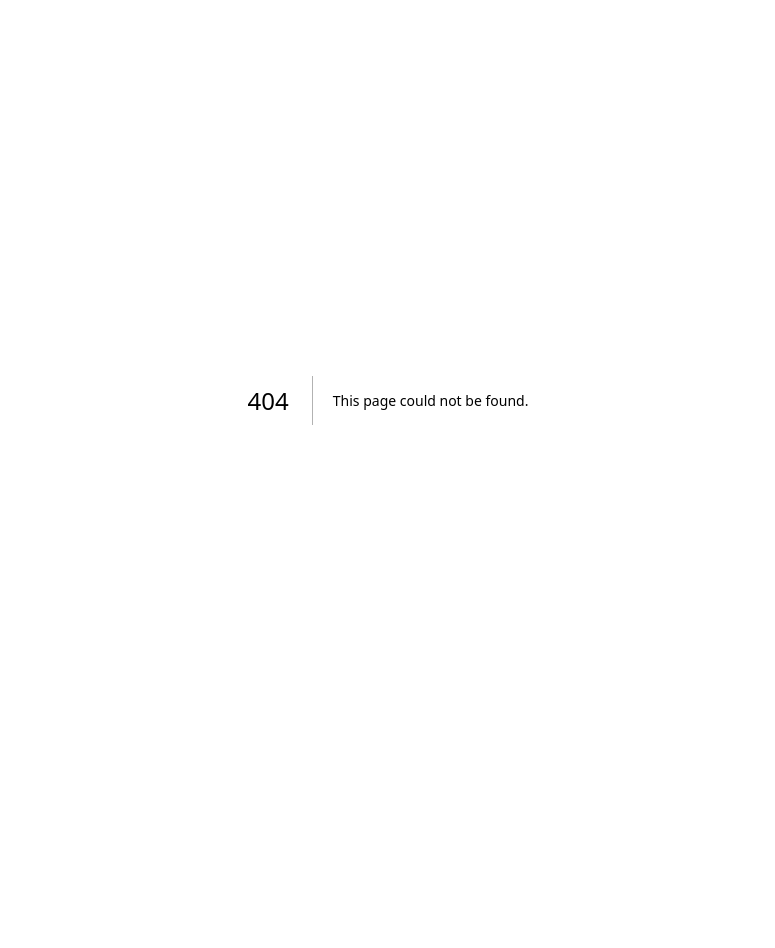
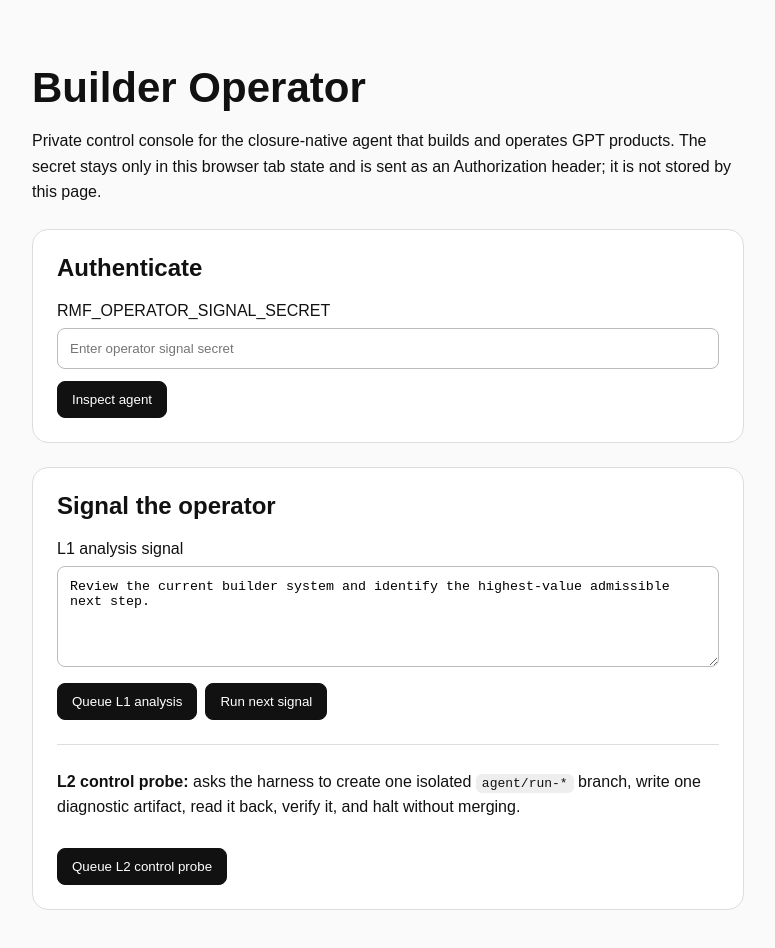
Before and after one commit to scarryhott/ratemyface, a Next.js app: page /operator in a window 1280 px wide. Before the commit this address had no page. Shown: the top 948 px of the page, without its empty margins (252-1027 px from the left). Before the commit the page ends 800 px from the top, so only its background shows below. Built offline with nearby package versions, Linux system fonts and the light colour scheme.

Commit message:
Add private operator console

```diff
--- /dev/null
+++ b/app/operator/page.tsx
@@ -0,0 +1,232 @@
+"use client";
+
+import { useMemo, useState } from "react";
+
+type JsonValue = any;
+
+export default function OperatorPage() {
+  const [secret, setSecret] = useState("");
+  const [message, setMessage] = useState("Review the current builder system and identify the highest-value admissible next step.");
+  const [capabilities, setCapabilities] = useState<JsonValue>(null);
+  const [status, setStatus] = useState<JsonValue>(null);
+  const [lastResult, setLastResult] = useState<JsonValue>(null);
+  const [loading, setLoading] = useState(false);
+  const [error, setError] = useState("");
+
+  const pendingApprovals = useMemo(() => {
+    return Array.isArray(status?.approvals) ? status.approvals : [];
+  }, [status]);
+
+  async function request(path: string, init: RequestInit = {}) {
+    if (!secret) throw new Error("Enter RMF_OPERATOR_SIGNAL_SECRET first.");
+    const headers = new Headers(init.headers || {});
+    headers.set("Authorization", `Bearer ${secret}`);
+    if (init.body && !headers.has("Content-Type")) headers.set("Content-Type", "application/json");
+    const response = await fetch(path, { ...init, headers, cache: "no-store" });
+    const data = await response.json().catch(() => ({ ok: false, error: `HTTP_${response.status}` }));
+    if (!response.ok) throw new Error(String(data?.error || `HTTP_${response.status}`));
+    return data;
+  }
+
+  async function act(fn: () => Promise<JsonValue>) {
+    setLoading(true);
+    setError("");
+    try {
+      const result = await fn();
+      setLastResult(result);
+      return result;
+    } catch (err) {
+      setError(err instanceof Error ? err.message : String(err));
+      return null;
+    } finally {
+      setLoading(false);
+    }
+  }
+
+  async function refresh() {
+    await act(async () => {
+      const [caps, current] = await Promise.all([
+        request("/api/operator/capabilities"),
+        request("/api/operator/status")
+      ]);
+      setCapabilities(caps);
+      setStatus(current);
+      return { capabilities: caps, status: current };
+    });
+  }
+
+  async function enqueueAnalysis() {
+    await act(async () => {
+      const result = await request("/api/operator/signal", {
+        method: "POST",
+        body: JSON.stringify({
+          source: "owner-console",
+          kind: "manual",
+          requested_authority: 1,
+          payload: { message }
+        })
+      });
+      return result;
+    });
+  }
+
+  async function enqueueProbe() {
+    await act(async () => {
+      return request("/api/operator/signal", {
+        method: "POST",
+        body: JSON.stringify({
+          source: "owner-console",
+          kind: "control_probe",
+          requested_authority: 2,
+          payload: {
+            goal: "Demonstrate isolated GitHub branch control and independently verify the return."
+          }
+        })
+      });
+    });
+  }
+
+  async function runNext() {
+    await act(async () => {
+      const result = await request("/api/operator/run", { method: "POST" });
+      const current = await request("/api/operator/status");
+      setStatus(current);
+      return result;
+    });
+  }
+
+  async function decideApproval(approvalId: number, decision: "approve" | "reject") {
+    await act(async () => {
+      const result = await request("/api/operator/approval", {
+        method: "POST",
+        body: JSON.stringify({ approval_id: approvalId, decision })
+      });
+      const current = await request("/api/operator/status");
+      setStatus(current);
+      return result;
+    });
+  }
+
+  const hardMax = capabilities?.security_envelope?.max_authority ?? status?.harness?.max_authority ?? "?";
+  const githubWrite = capabilities?.security_envelope?.github_write_configured ?? status?.harness?.runtime?.github?.write_configured;
+  const gateway = capabilities?.security_envelope?.ai_gateway_configured ?? status?.harness?.ai_gateway_configured;
+
+  return (
+    <main>
+      <h1>Builder Operator</h1>
+      <p>
+        Private control console for the closure-native agent that builds and operates GPT products. The secret stays only in this browser tab state and is sent as an Authorization header; it is not stored by this page.
+      </p>
+
+      <div className="card">
+        <h2 style={{ marginTop: 0 }}>Authenticate</h2>
+        <label htmlFor="operator-secret">RMF_OPERATOR_SIGNAL_SECRET</label>
+        <input
+          id="operator-secret"
+          type="password"
+          autoComplete="off"
+          value={secret}
+          onChange={(event) => setSecret(event.target.value)}
+          placeholder="Enter operator signal secret"
+          style={{ width: "100%", marginTop: 8, padding: 12, border: "1px solid #bbb", borderRadius: 8 }}
+        />
+        <button onClick={refresh} disabled={loading || !secret} style={buttonStyle}>
+          Inspect agent
+        </button>
+      </div>
+
+      {(capabilities || status) && (
+        <div className="card">
+          <h2 style={{ marginTop: 0 }}>Harness state</h2>
+          <p><strong>Harness:</strong> closure-native-v1</p>
+          <p><strong>Hard authority ceiling:</strong> L{String(hardMax)}</p>
+          <p><strong>AI Gateway:</strong> {gateway ? "configured" : "not configured"}</p>
+          <p><strong>GitHub L2 write:</strong> {githubWrite ? "configured" : "not configured"}</p>
+          <p><strong>Pending approvals:</strong> {pendingApprovals.length}</p>
+          <button onClick={refresh} disabled={loading} style={buttonStyle}>Refresh</button>
+        </div>
+      )}
+
+      <div className="card">
+        <h2 style={{ marginTop: 0 }}>Signal the operator</h2>
+        <label htmlFor="operator-message">L1 analysis signal</label>
+        <textarea
+          id="operator-message"
+          value={message}
+          onChange={(event) => setMessage(event.target.value)}
+          rows={5}
+          style={{ width: "100%", marginTop: 8, padding: 12, border: "1px solid #bbb", borderRadius: 8, resize: "vertical" }}
+        />
+        <div style={{ display: "flex", gap: 8, flexWrap: "wrap" }}>
+          <button onClick={enqueueAnalysis} disabled={loading || !secret} style={buttonStyle}>Queue L1 analysis</button>
+          <button onClick={runNext} disabled={loading || !secret} style={buttonStyle}>Run next signal</button>
+        </div>
+        <hr style={{ margin: "24px 0", border: 0, borderTop: "1px solid #ddd" }} />
+        <p>
+          <strong>L2 control probe:</strong> asks the harness to create one isolated <code>agent/run-*</code> branch, write one diagnostic artifact, read it back, verify it, and halt without merging.
+        </p>
+        <button onClick={enqueueProbe} disabled={loading || !secret} style={buttonStyle}>Queue L2 control probe</button>
+      </div>
+
+      {pendingApprovals.length > 0 && (
+        <div className="card">
+          <h2 style={{ marginTop: 0 }}>Pending approvals</h2>
+          {pendingApprovals.map((approval: any) => (
+            <div key={approval.id} style={{ borderTop: "1px solid #ddd", padding: "16px 0" }}>
+              <p><strong>#{approval.id}</strong> {approval.capability} — L{approval.requested_authority}</p>
+              <p>{approval.rationale}</p>
+              <div style={{ display: "flex", gap: 8 }}>
+                <button onClick={() => decideApproval(Number(approval.id), "approve")} disabled={loading} style={buttonStyle}>Approve + requeue</button>
+                <button onClick={() => decideApproval(Number(approval.id), "reject")} disabled={loading} style={secondaryButtonStyle}>Reject</button>
+              </div>
+            </div>
+          ))}
+        </div>
+      )}
+
+      {error && (
+        <div className="card" style={{ borderColor: "#b42318" }}>
+          <strong>Error:</strong> {error}
+        </div>
+      )}
+
+      {lastResult && (
+        <div className="card">
+          <h2 style={{ marginTop: 0 }}>Latest return</h2>
+          <pre style={{ whiteSpace: "pre-wrap", overflowWrap: "anywhere", fontSize: 13 }}>
+            {JSON.stringify(lastResult, null, 2)}
+          </pre>
+        </div>
+      )}
+
+      {status && (
+        <div className="card">
+          <h2 style={{ marginTop: 0 }}>Ledger snapshot</h2>
+          <pre style={{ whiteSpace: "pre-wrap", overflowWrap: "anywhere", fontSize: 13 }}>
+            {JSON.stringify({
+              runs: status.runs?.slice?.(0, 5),
+              receipts: status.receipts?.slice?.(0, 5),
+              ledger: status.ledger?.slice?.(0, 10)
+            }, null, 2)}
+          </pre>
+        </div>
+      )}
+    </main>
+  );
+}
+
+const buttonStyle: React.CSSProperties = {
+  marginTop: 12,
+  padding: "10px 14px",
+  border: "1px solid #111",
+  borderRadius: 8,
+  background: "#111",
+  color: "white",
+  cursor: "pointer"
+};
+
+const secondaryButtonStyle: React.CSSProperties = {
+  ...buttonStyle,
+  background: "white",
+  color: "#111"
+};
```
